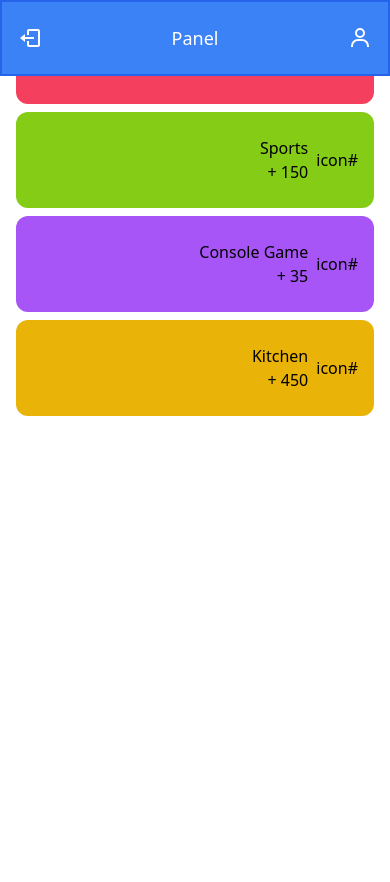
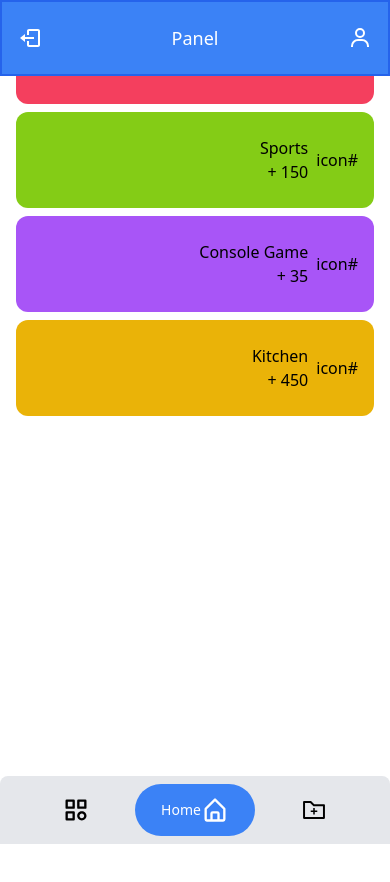
Before and after one commit to mahdibashirione/PanelAdmin, a React (Create React App) app: page / in a window 390 px wide. Shown: the top 882 px of the page. Built offline with nearby package versions, Linux system fonts and the light colour scheme.

Commit message:
add component MobileBar

```diff
--- a/src/components/Navbar/Navbar.js
+++ b/src/components/Navbar/Navbar.js
@@ -5,6 +5,7 @@ import { BiLogOut } from "react-icons/bi"
 import { AiOutlineFolderAdd } from "react-icons/ai"
 import { useState } from "react"
 import { useLocation, NavLink } from "react-router-dom"
+import MobileBar from "../mobileBar/MobileBar";
 
 const Navbar = () => {
 
@@ -33,6 +34,7 @@ const Navbar = () => {
           <BiLogOut className="text-2xl w-10 h-10 p-2 rounded-md hover:bg-[rgba(255,255,255,0.2)] cursor-pointer" />
         </div>
       </nav>
+      <MobileBar />
     </header >
   );
 }
--- /dev/null
+++ b/src/components/mobileBar/MobileBar.js
@@ -0,0 +1,41 @@
+import { useState } from "react";
+import { BiHomeAlt } from "react-icons/bi"
+import { BiCategory } from "react-icons/bi"
+import { AiOutlineFolderAdd } from "react-icons/ai"
+import { NavLink, useLocation, Link } from "react-router-dom";
+
+const MobileBar = () => {
+
+  const location = useLocation()
+  const [navigate, setNavigate] = useState([
+    { path: '/', label: "Home" },
+    { path: '/Categories', label: "Categories" },
+    { path: '/AddProduct', label: "AddProduct" }
+  ])
+
+  const inLocation = navigate.find(loc => loc.path === location.pathname)
+
+  return (
+    <nav class="w-full fixed bottom-0 right-0 md:hidden rounded-tr-lg rounded-tl-lg bg-gray-200">
+      <ul class="w-full flex items-center py-2 px-4">
+        <Link to="/Categories"
+          class={`${inLocation.path === "/Categories" ? "bg-blue-500 rounded-full text-white" : ""} home py-3 cursor-pointer w-full flex items-center center justify-center duration-400 ease-in transition-all`}>
+          <AiOutlineFolderAdd className="w-7 h-7" />
+          <span class={`${inLocation.path === "/Categories" ? "flex" : "hidden"} text-sm `}>Add Product</span>
+        </Link>
+        <Link to="/"
+          class={`${inLocation.path === "/" ? "bg-blue-500 rounded-full text-white" : ""} categories py-3 cursor-pointer w-full flex items-center center justify-center duration-400 ease-in transition-all`}>
+          <BiHomeAlt className="w-7 h-7" />
+          <span class={`${inLocation.path === "/" ? "flex" : "hidden"} text-sm `}>Home</span>
+        </Link>
+        <Link to="/AddProduct"
+          class={`${inLocation.path === "/AddProduct" ? "bg-blue-500 rounded-full text-white" : ""} cartBag py-3 cursor-pointer w-full flex items-center center justify-center duration-400 ease-in transition-all`}>
+          <BiCategory className="w-7 h-7" />
+          <span class={`${inLocation.path === "/AddProduct" ? "flex" : "hidden"} text-sm `}>Category</span>
+        </Link>
+      </ul>
+    </nav >
+  );
+}
+
+export default MobileBar;
--- a/src/components/viewCategoryProduct.js/viewCategoryProduct.js
+++ b/src/components/viewCategoryProduct.js/viewCategoryProduct.js
@@ -26,6 +26,7 @@ const ViewCategoryProduct = () => {
           </div>
         )
       })}
+
     </section>
   );
 }
```
